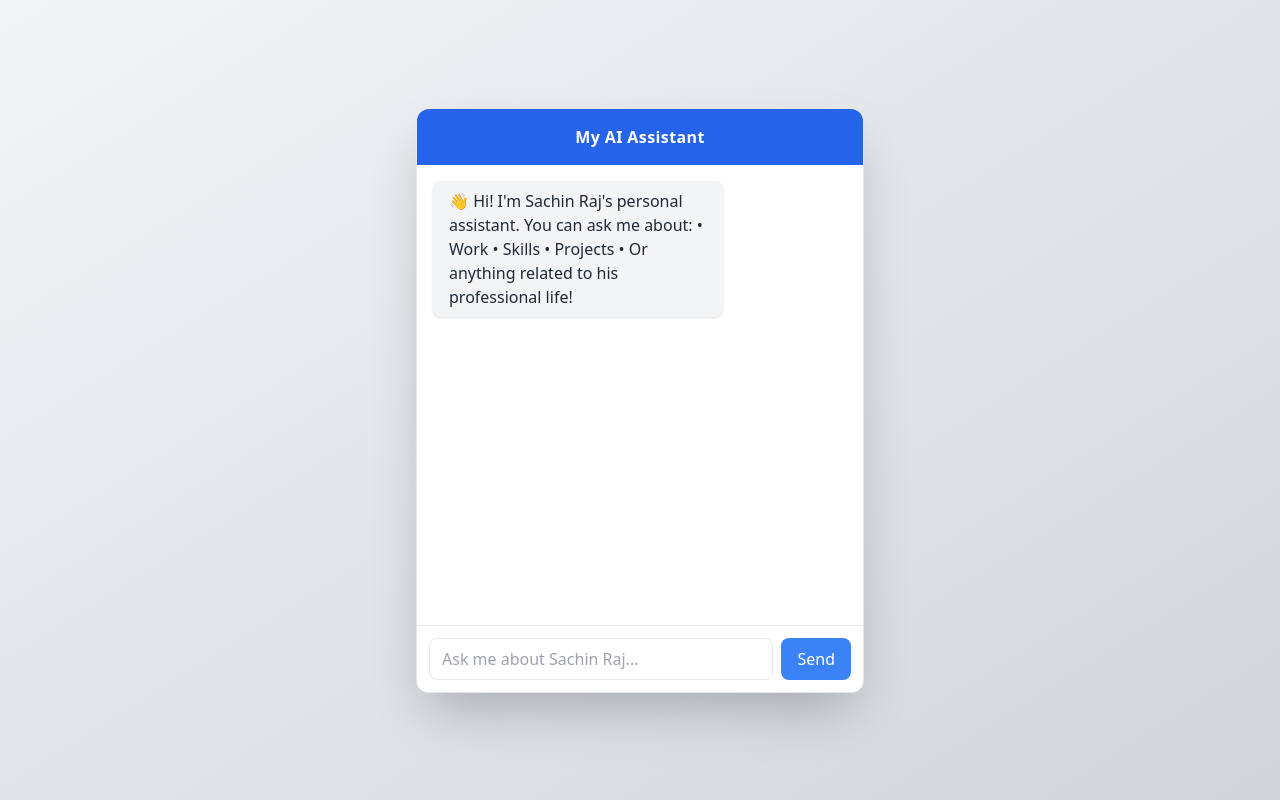
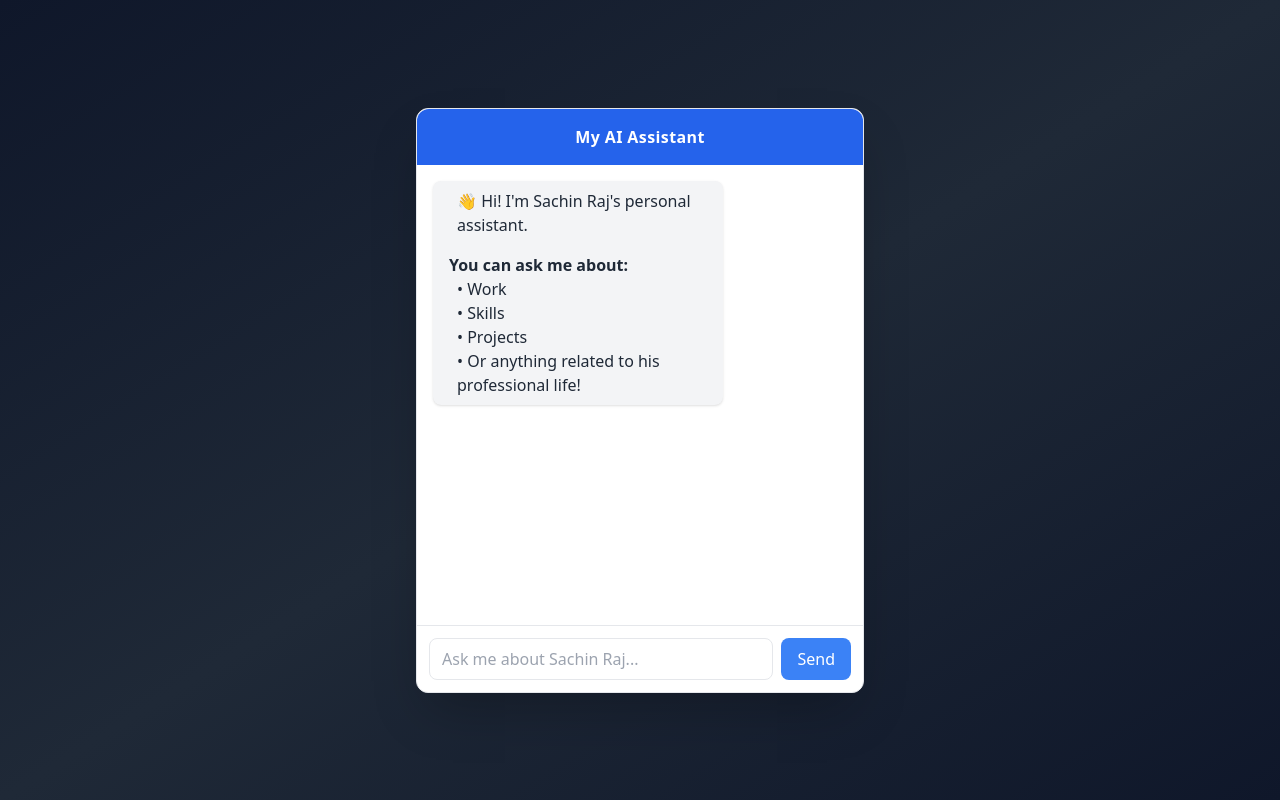
Before and after one commit to mrsraj/MERN-AI-Chat-UI, a React (Vite) app: page /chat in a window 1280 px wide. Built offline with nearby package versions, Linux system fonts and the light colour scheme.

Commit message:
UI improvement and implement chat loader

```diff
--- a/src/pages/ChatPage.jsx
+++ b/src/pages/ChatPage.jsx
@@ -1,5 +1,8 @@
 import { useState, useRef, useEffect } from "react";
 import api from "../api/chat.api";
+
+import BotMessage from "../components/formatter_component";
+import ChatLoader from "../components/chat.Loader";
 
 export default function RestaurantChatbot() {
 
@@ -51,7 +54,7 @@ export default function RestaurantChatbot() {
     }, [messages, isTyping]);
 
     return (
-        <div className="h-screen w-full flex items-center justify-center bg-gradient-to-br from-gray-100 to-gray-300 p-2 sm:p-4">
+        <div className="h-screen w-full flex items-center justify-center bg-gradient-to-br from-slate-900 via-gray-800 to-slate-900 p-2 sm:p-4">
 
             <div className="w-full max-w-md bg-white border border-gray-200 shadow-2xl rounded-xl flex flex-col h-full sm:h-[585px]">
 
@@ -70,25 +73,21 @@ export default function RestaurantChatbot() {
                         >
                             <div
                                 className={`px-4 py-2 rounded-lg max-w-[80%] sm:max-w-[70%] text-sm sm:text-base shadow ${msg.type === "user"
-                                        ? "bg-blue-500 text-white"
-                                        : "bg-gray-100 text-gray-800"
+                                    ? "bg-blue-500 text-white"
+                                    : "bg-gray-100 text-gray-800"
                                     }`}
                             >
-                                {msg.text}
+                                {msg.type === "bot" ? (
+                                    <BotMessage text={msg.text} />
+                                ) : (
+                                    msg.text
+                                )}
                             </div>
                         </div>
                     ))}
 
                     {/* Typing Indicator */}
-                    {isTyping && (
-                        <div className="mb-3 flex justify-start">
-                            <div className="px-4 py-2 rounded-lg bg-gray-200 flex items-center gap-1">
-                                <span className="w-2 h-2 bg-gray-500 rounded-full animate-bounce"></span>
-                                <span className="w-2 h-2 bg-gray-500 rounded-full animate-bounce [animation-delay:0.2s]"></span>
-                                <span className="w-2 h-2 bg-gray-500 rounded-full animate-bounce [animation-delay:0.4s]"></span>
-                            </div>
-                        </div>
-                    )}
+                    {isTyping && <ChatLoader />}
 
                     <div ref={chatRef} />
                 </div>
```
